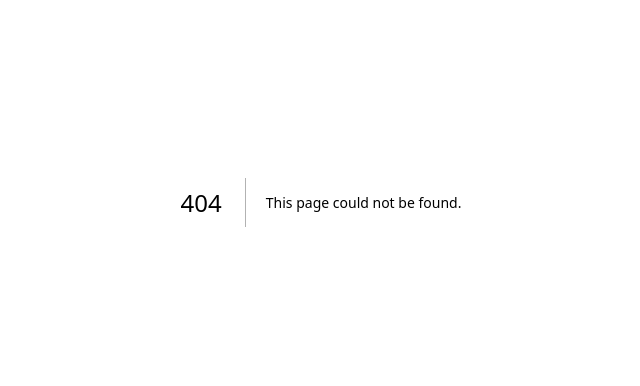
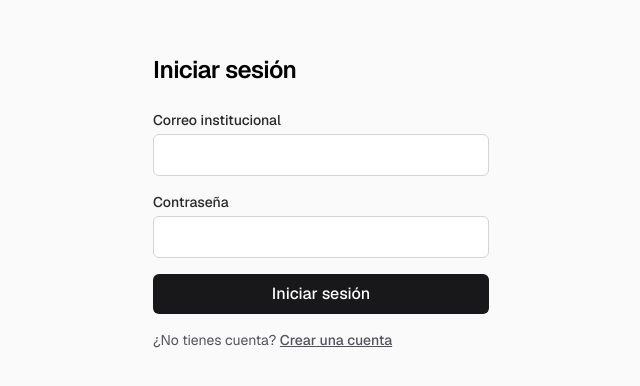
Before and after one commit to ingenieriadesoftwarep502-a11y/sigma-fcen, a Next.js app in the folder frontend/my-app/: page /login in a window 1280 px wide. Before the commit this address had no page. Shown: the part 198-584 px from the top of the page, without its empty margins (319-959 px from the left). Built offline with nearby package versions, Linux system fonts and the light colour scheme.

Commit message:
feat(frontend): pantalla de inicio de sesion
T-01.14 (parte 2):
- /login con validacion de campos requeridos, mensaje del servidor ante
  credenciales rechazadas y aviso cuando no hay conexion.
- Componente TextField con etiqueta y errores accesibles.

```diff
--- /dev/null
+++ b/frontend/my-app/app/login/login-form.tsx
@@ -0,0 +1,80 @@
+"use client";
+
+import Link from "next/link";
+import { useRouter } from "next/navigation";
+import { type FormEvent, useState } from "react";
+
+import TextField from "@/components/text-field";
+import { requestErrorMessage } from "@/lib/api-client";
+import { login } from "@/lib/auth";
+
+type Errors = { email?: string[]; password?: string[] };
+
+export default function LoginForm() {
+  const router = useRouter();
+  const [email, setEmail] = useState("");
+  const [password, setPassword] = useState("");
+  const [errors, setErrors] = useState<Errors>({});
+  const [formError, setFormError] = useState<string | null>(null);
+  const [submitting, setSubmitting] = useState(false);
+
+  async function handleSubmit(event: FormEvent<HTMLFormElement>) {
+    event.preventDefault();
+    const missing: Errors = {};
+    if (!email.trim()) missing.email = ["Ingresa tu correo."];
+    if (!password) missing.password = ["Ingresa tu contraseña."];
+    setErrors(missing);
+    setFormError(null);
+    if (Object.keys(missing).length > 0) return;
+
+    setSubmitting(true);
+    try {
+      await login(email.trim(), password);
+      router.push("/");
+    } catch (error) {
+      setFormError(requestErrorMessage(error));
+      setSubmitting(false);
+    }
+  }
+
+  return (
+    <form onSubmit={handleSubmit} noValidate className="flex flex-col gap-4">
+      {formError && (
+        <p role="alert" className="rounded-md bg-red-50 px-3 py-2 text-sm text-red-800">
+          {formError}
+        </p>
+      )}
+      <TextField
+        id="email"
+        label="Correo institucional"
+        type="email"
+        autoComplete="email"
+        value={email}
+        onChange={(event) => setEmail(event.target.value)}
+        errors={errors.email}
+      />
+      <TextField
+        id="password"
+        label="Contraseña"
+        type="password"
+        autoComplete="current-password"
+        value={password}
+        onChange={(event) => setPassword(event.target.value)}
+        errors={errors.password}
+      />
+      <button
+        type="submit"
+        disabled={submitting}
+        className="rounded-md bg-zinc-900 px-4 py-2 font-medium text-white disabled:opacity-60 dark:bg-zinc-50 dark:text-zinc-900"
+      >
+        {submitting ? "Ingresando…" : "Iniciar sesión"}
+      </button>
+      <p className="text-sm text-zinc-600 dark:text-zinc-400">
+        ¿No tienes cuenta?{" "}
+        <Link href="/register" className="font-medium underline">
+          Crear una cuenta
+        </Link>
+      </p>
+    </form>
+  );
+}
--- /dev/null
+++ b/frontend/my-app/app/login/page.tsx
@@ -0,0 +1,18 @@
+import type { Metadata } from "next";
+
+import LoginForm from "./login-form";
+
+export const metadata: Metadata = { title: "Iniciar sesión · SIGMA-FCEN" };
+
+export default function LoginPage() {
+  return (
+    <div className="flex flex-1 items-center justify-center bg-zinc-50 font-sans dark:bg-black">
+      <main className="flex w-full max-w-sm flex-col gap-6 px-6 py-16">
+        <h1 className="text-2xl font-semibold tracking-tight text-black dark:text-zinc-50">
+          Iniciar sesión
+        </h1>
+        <LoginForm />
+      </main>
+    </div>
+  );
+}
--- /dev/null
+++ b/frontend/my-app/components/text-field.tsx
@@ -0,0 +1,34 @@
+import type { InputHTMLAttributes } from "react";
+
+type TextFieldProps = InputHTMLAttributes<HTMLInputElement> & {
+  id: string;
+  label: string;
+  errors?: string[];
+};
+
+/** Labelled input that lists its validation messages right below it. */
+export default function TextField({ id, label, errors = [], ...input }: TextFieldProps) {
+  const errorId = `${id}-errors`;
+  return (
+    <div className="flex flex-col gap-1">
+      <label htmlFor={id} className="text-sm font-medium text-zinc-800 dark:text-zinc-200">
+        {label}
+      </label>
+      <input
+        id={id}
+        name={id}
+        aria-invalid={errors.length > 0}
+        aria-describedby={errors.length > 0 ? errorId : undefined}
+        className="rounded-md border border-zinc-300 bg-white px-3 py-2 text-zinc-900 focus:border-zinc-900 focus:outline-none dark:border-zinc-700 dark:bg-zinc-900 dark:text-zinc-50"
+        {...input}
+      />
+      {errors.length > 0 && (
+        <ul id={errorId} className="text-sm text-red-700 dark:text-red-400">
+          {errors.map((message) => (
+            <li key={message}>{message}</li>
+          ))}
+        </ul>
+      )}
+    </div>
+  );
+}
```
Also changed, not shown: 1 other file (tests, documents, lock files or other folders).
